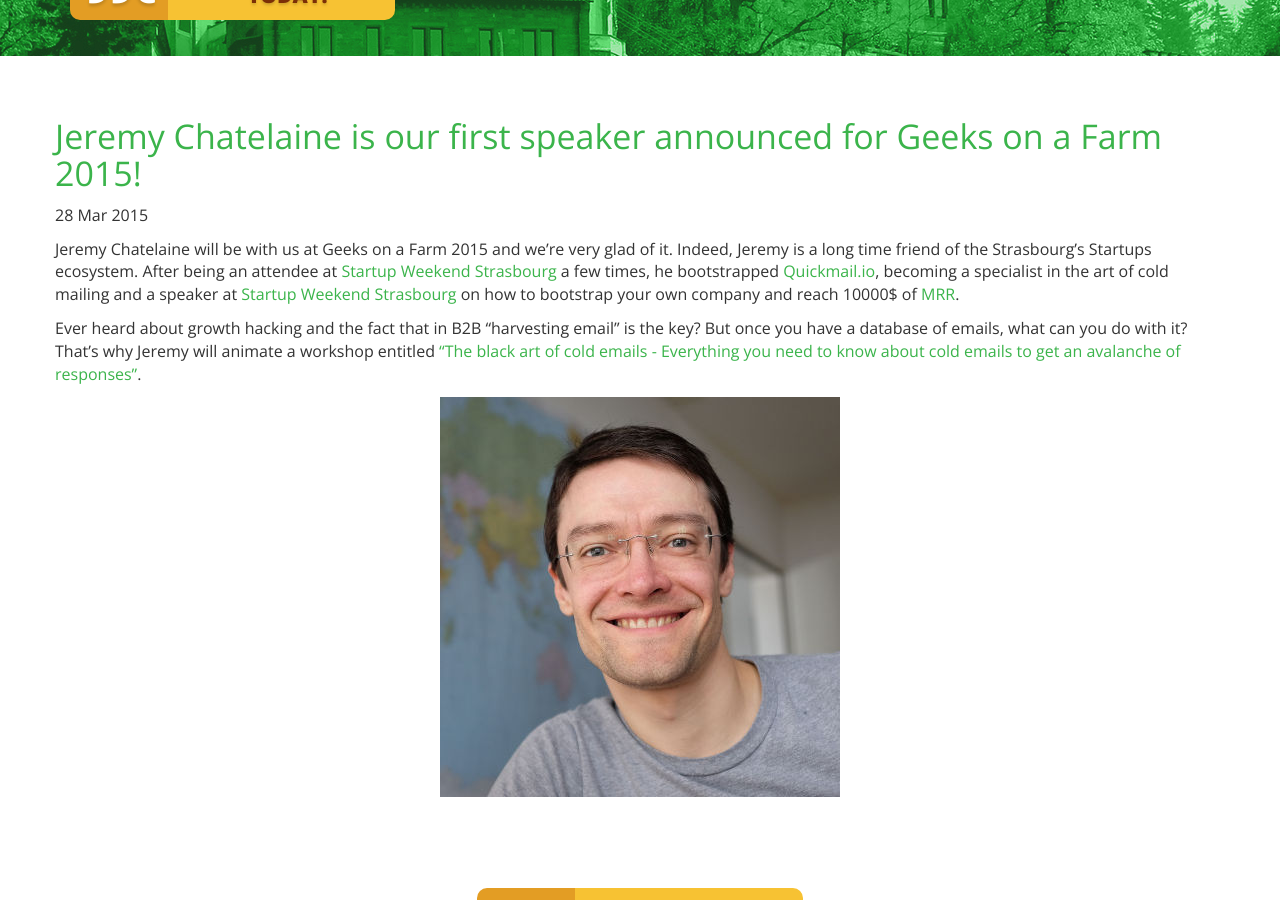
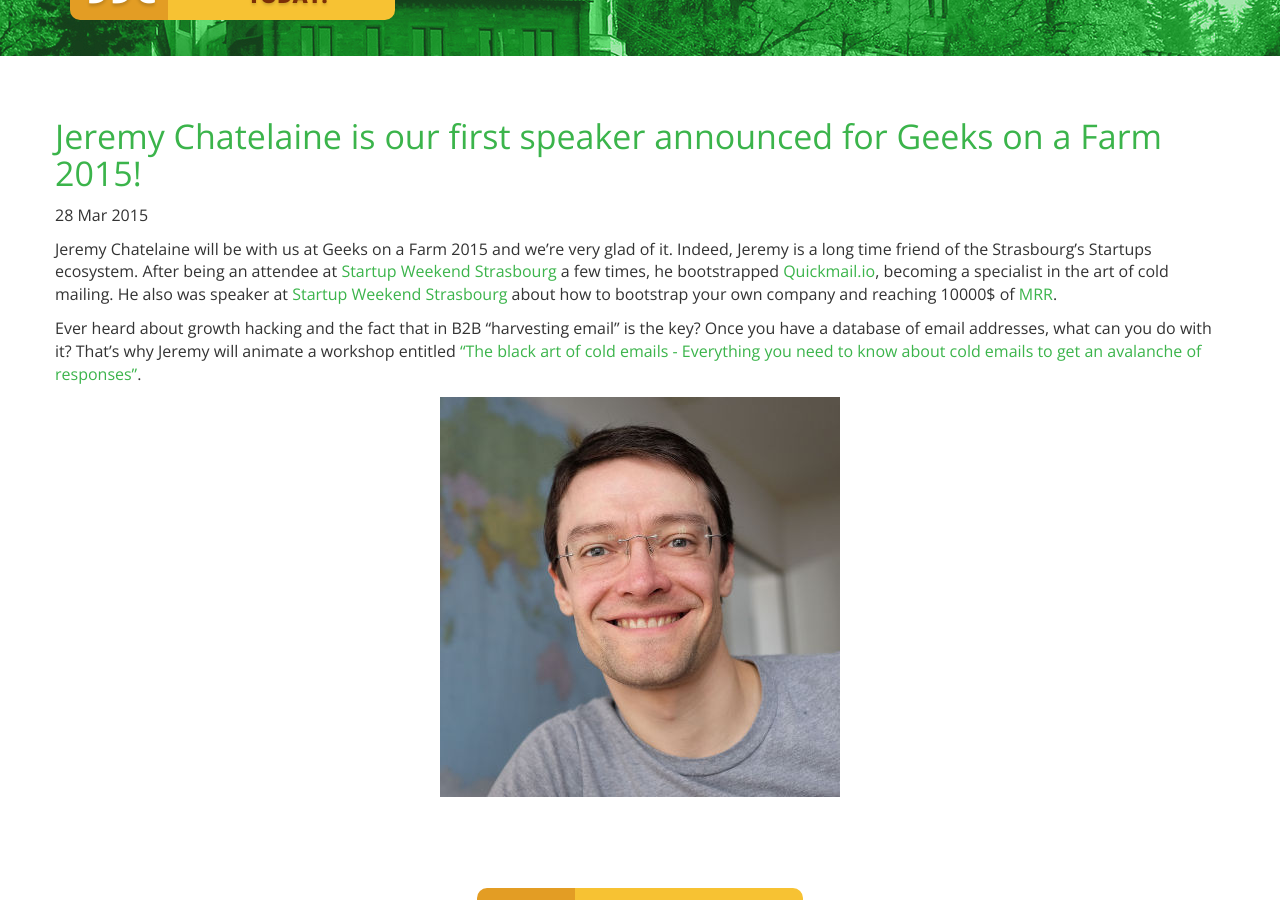
Before and after one commit to AlsaceDigitale/geeksonafarm_2015, a Jekyll site: the page built from _posts/2015-03-28-first-speaker-jeremy-chatelaine.markdown, in a window 1280 px wide and 900 px high, scrolled down 486 px. Built offline with Jekyll 4.4.1, drawn with Linux system fonts in a browser that asks for light colours; nearby versions of some CDN libraries; comment, search, counter and statistics services are not loaded.

Commit message:
Proof reading and rephrasing

```diff
--- a/_posts/2015-03-28-first-speaker-jeremy-chatelaine.markdown
+++ b/_posts/2015-03-28-first-speaker-jeremy-chatelaine.markdown
@@ -6,8 +6,20 @@ categories: blog
 og_image: jeremy_chatelaine.jpg
 ---
 
-Jeremy Chatelaine will be with us at Geeks on a Farm 2015 and we're very glad of it. Indeed, Jeremy is a long time friend of the Strasbourg's Startups ecosystem. After being an attendee at [Startup Weekend Strasbourg](http://www.up.co/communities/france/strasbourg/) a few times, he bootstrapped [Quickmail.io](https://quickmail.io), becoming a specialist in the art of cold mailing and a speaker at [Startup Weekend Strasbourg](http://www.up.co/communities/france/strasbourg/) on how to bootstrap your own company and reach 10000$ of [MRR](http://www.saasoptics.com/SaaS-opedia/saas-opedia/Monthly_Recurring_Revenue/Monthly_Recurring_Revenue.html).
+Jeremy Chatelaine will be with us at Geeks on a Farm 2015 and we're very glad
+of it. Indeed, Jeremy is a long time friend of the Strasbourg's Startups
+ecosystem. After being an attendee at [Startup Weekend
+Strasbourg](http://www.up.co/communities/france/strasbourg/) a few times, he
+bootstrapped [Quickmail.io](https://quickmail.io), becoming a specialist in the
+art of cold mailing. He also was speaker at [Startup Weekend
+Strasbourg](http://www.up.co/communities/france/strasbourg/) about how to
+bootstrap your own company and reaching 10000$ of
+[MRR](http://www.saasoptics.com/SaaS-opedia/saas-opedia/Monthly_Recurring_Revenue/Monthly_Recurring_Revenue.html).
 
-Ever heard about growth hacking and the fact that in B2B "harvesting email" is the key? But once you have a database of emails, what can you do with it? That's why Jeremy will animate a workshop entitled ["The black art of cold emails - Everything you need to know about cold emails to get an avalanche of responses"](/speakers.html#jeremy-chatelaine).
+Ever heard about growth hacking and the fact that in B2B "harvesting email" is
+the key? Once you have a database of email addresses, what can you do with it?
+That's why Jeremy will animate a workshop entitled ["The black art of cold
+emails - Everything you need to know about cold emails to get an avalanche of
+responses"](/speakers.html#jeremy-chatelaine).
 
 <img src="/img/jeremy_chatelaine.jpg" alt="Jeremy Chatelaine will be a speaker at Geeks on a Farm 2015" class="img-responsive" style="margin:0 auto;" />
```
